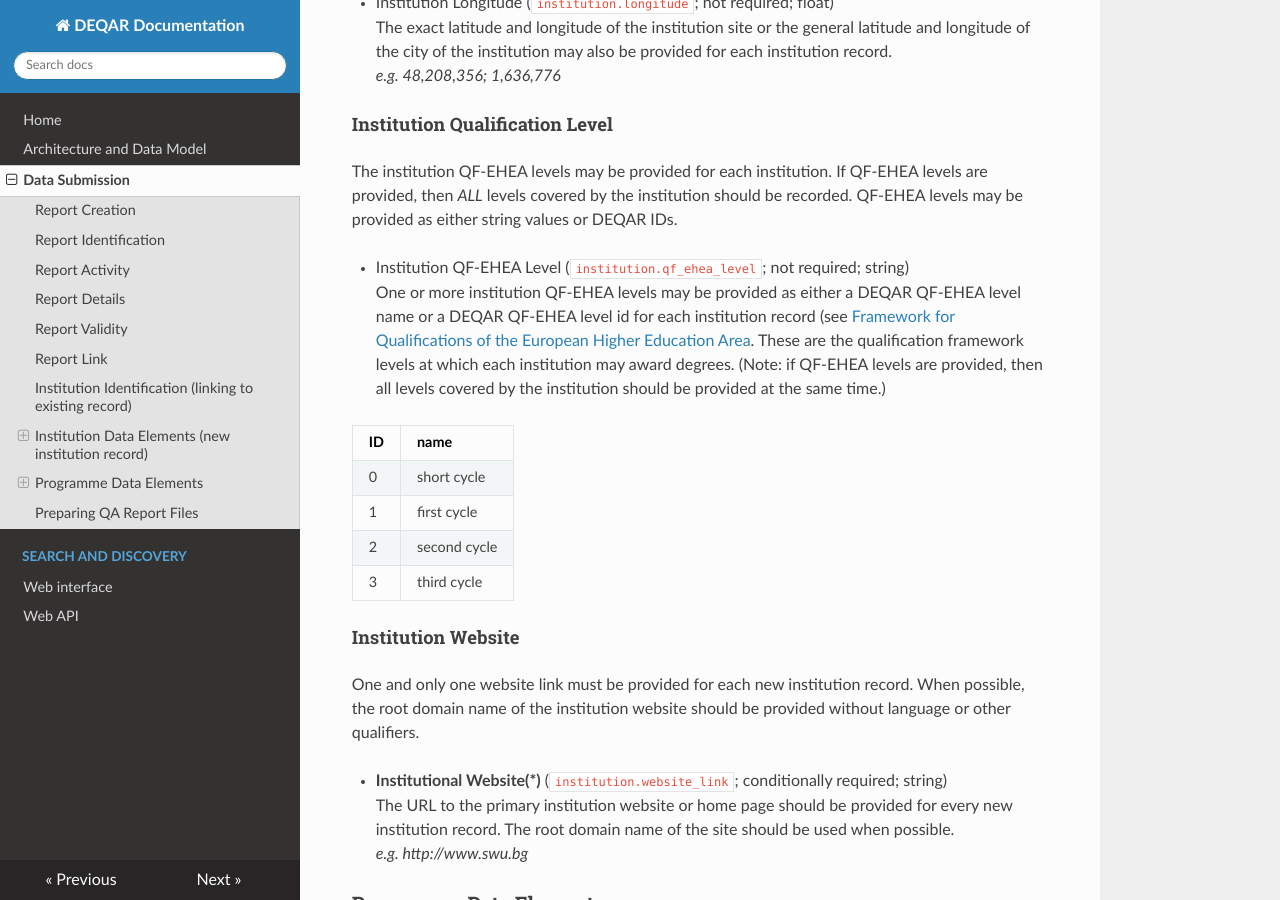
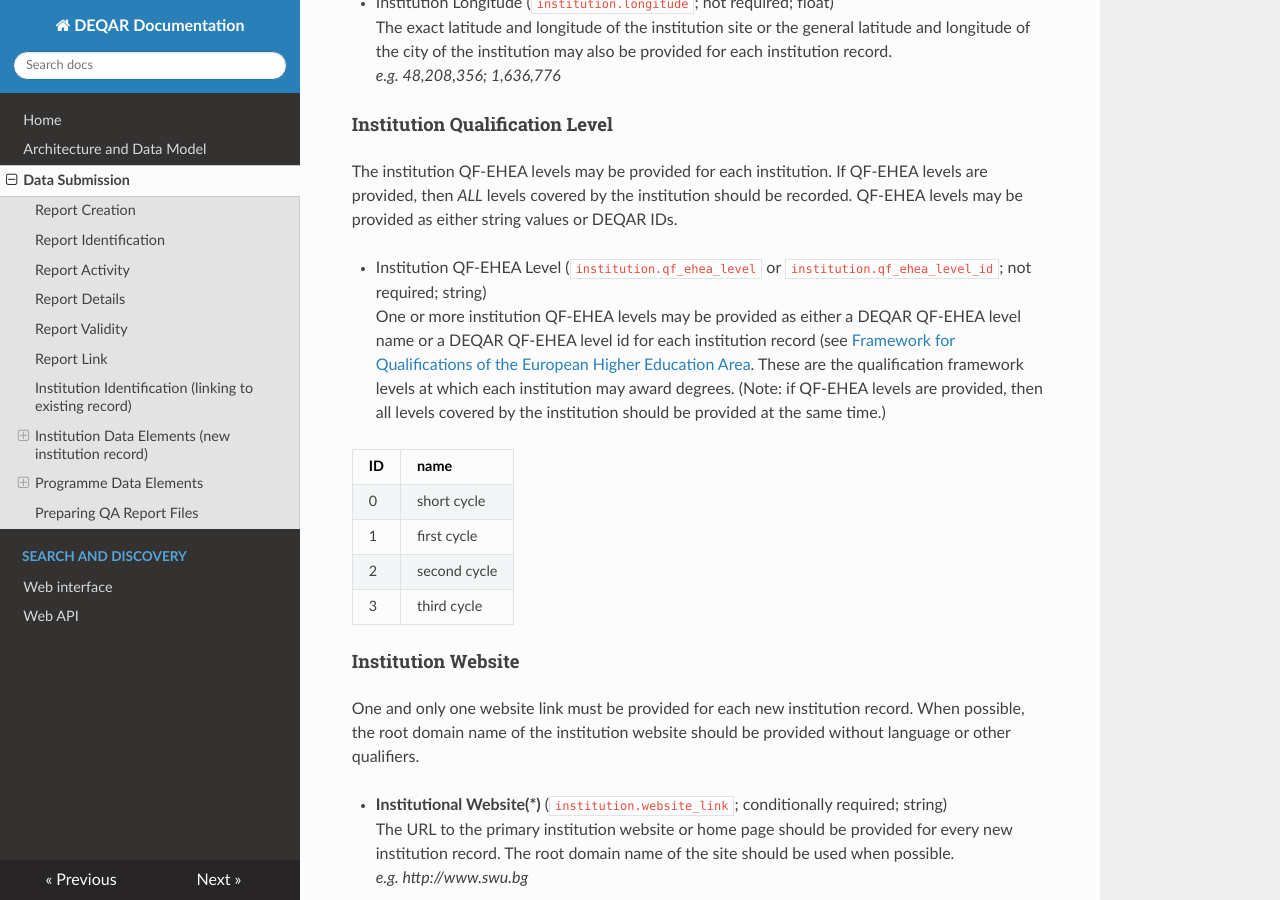
Before and after one commit to EQAR/deqar-docs, an MkDocs documentation site: the page built from docs/data_submission_overview.md, in a window 1280 px wide and 900 px high, scrolled down 6689 px. Built offline with MkDocs 1.6.1, drawn with Linux system fonts in a browser that asks for light colours; nearby versions of some CDN libraries; old or Windows-style settings are respelled for this version of MkDocs.

Commit message:
Update data_submission_overview.md

```diff
--- a/docs/data_submission_overview.md
+++ b/docs/data_submission_overview.md
@@ -185,7 +185,7 @@ The exact latitude and longitude of the institution site or the general latitude
 
 The institution QF-EHEA levels may be provided for each institution. If QF-EHEA levels are provided, then *ALL* levels covered by the institution should be recorded. QF-EHEA levels may be provided as either string values or DEQAR IDs.
 
-- Institution QF-EHEA Level (<code>institution.qf_ehea_level</code>; not required; string)
+- Institution QF-EHEA Level (<code>institution.qf_ehea_level</code> or <code>institution.qf_ehea_level_id</code>; not required; string)
 One or more institution QF-EHEA levels may be provided as either a DEQAR QF-EHEA level name or a DEQAR QF-EHEA level id for each institution record (see [Framework for Qualifications of the European Higher Education Area](http://ecahe.eu/w/index.php/Framework_for_Qualifications_of_the_European_Higher_Education_Area). These are the qualification framework levels at which each institution may award degrees. (Note: if QF-EHEA levels are provided, then all levels covered by the institution should be provided at the same time.)
 
    |ID |name        |
```
